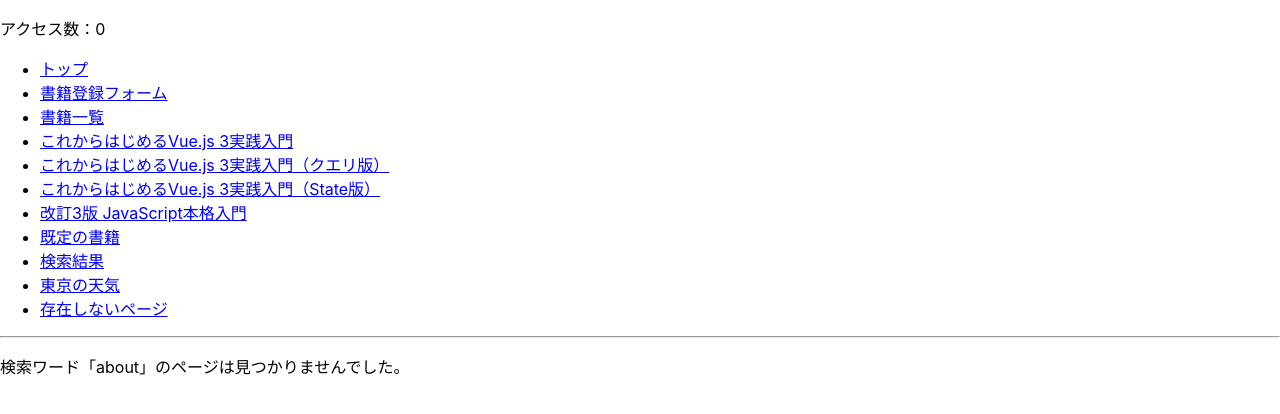
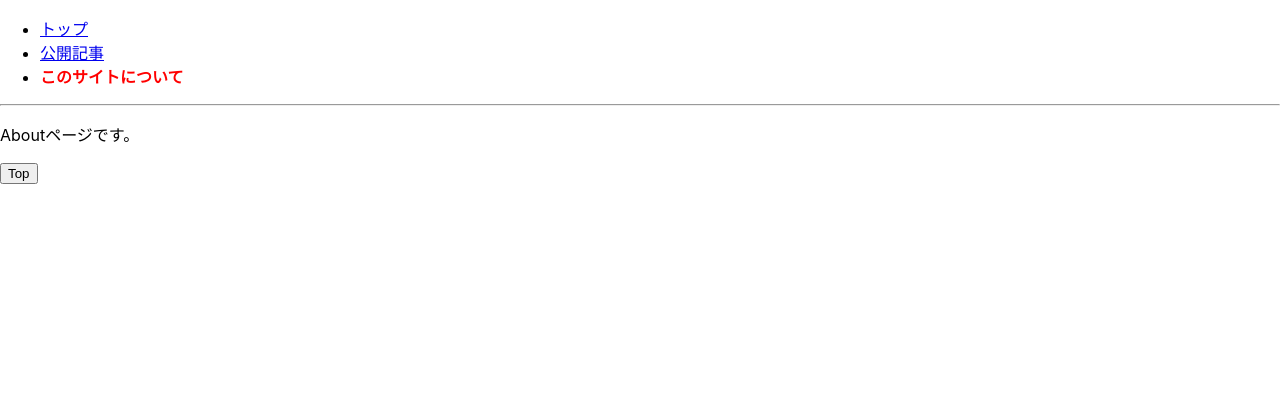
Before and after one commit to Katsudon10/react-book-practice, a React (Create React App) app in the folder app/: page /about in a window 1280 px wide. Shown: the top 414 px of the page. Built offline with nearby package versions, Linux system fonts and the light colour scheme.

Commit message:
リンクを解除する

```diff
--- /dev/null
+++ b/app/src/components/MyLink.js
@@ -0,0 +1,11 @@
+import { Link, useMatch, useResolvedPath } from 'react-router-dom';
+import './RouterNav.css';
+
+export function MyLink({ to, children, ...props }) {
+  const resolvedPath = useResolvedPath(to);
+  const isMatch = !!useMatch({
+    path: resolvedPath.pathname, end: true });
+  return isMatch ?
+    <span className="active">{children}</span> :
+    <Link to={to} {...props}>{children}</Link>;
+}
--- /dev/null
+++ b/app/src/components/RouterCustom.js
@@ -0,0 +1,16 @@
+import { Outlet } from 'react-router-dom';
+import { MyLink } from './MyLink';
+
+export default function RouterCustom() {
+  return (
+    <>
+      <ul>
+        <li><MyLink to="/">トップ</MyLink></li>
+        <li><MyLink to="/article">公開記事</MyLink></li>
+        <li><MyLink to="/about">このサイトについて</MyLink></li>
+      </ul>
+      <hr />
+      <Outlet />
+    </>
+  );
+}
--- /dev/null
+++ b/app/src/components/routesMyLink.js
@@ -0,0 +1,17 @@
+import { Route, createBrowserRouter, createRoutesFromElements } from 'react-router-dom';
+import RouterCustom from './RouterCustom';
+import TopPage from './TopPage';
+import ArticlePage from './ArticlePage';
+import AboutPage from './AboutPage';
+
+const routesMyLink = createBrowserRouter(
+  createRoutesFromElements(
+    <Route element={<RouterCustom />}>
+      <Route path="/" element={<TopPage />} />
+      <Route path="/article" element={<ArticlePage />} />
+      <Route path="/about" element={<AboutPage />} />
+    </Route>
+  )
+);
+
+export default routesMyLink;
--- a/app/src/index.js
+++ b/app/src/index.js
@@ -67,13 +67,12 @@ import routesParam from './components/routesParam';
 
 import { HelmetProvider } from 'react-helmet-async';
 import routesHandle from './components/routesHandle';
+import routesMyLink from './components/routesMyLink';
 
 const root = ReactDOM.createRoot(document.getElementById('root'));
 root.render(
   <React.StrictMode>
-    <HelmetProvider>
-     <RouterProvider router={routesParam} />
-    </HelmetProvider>
+    <RouterProvider router={routesMyLink} />
   </React.StrictMode>
 );
 
```
